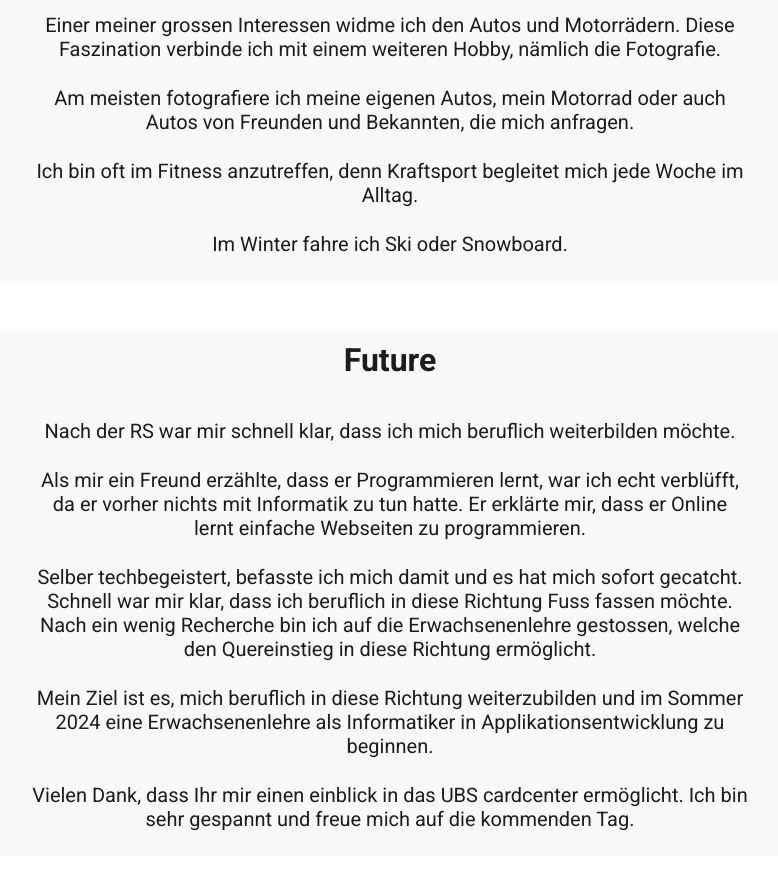
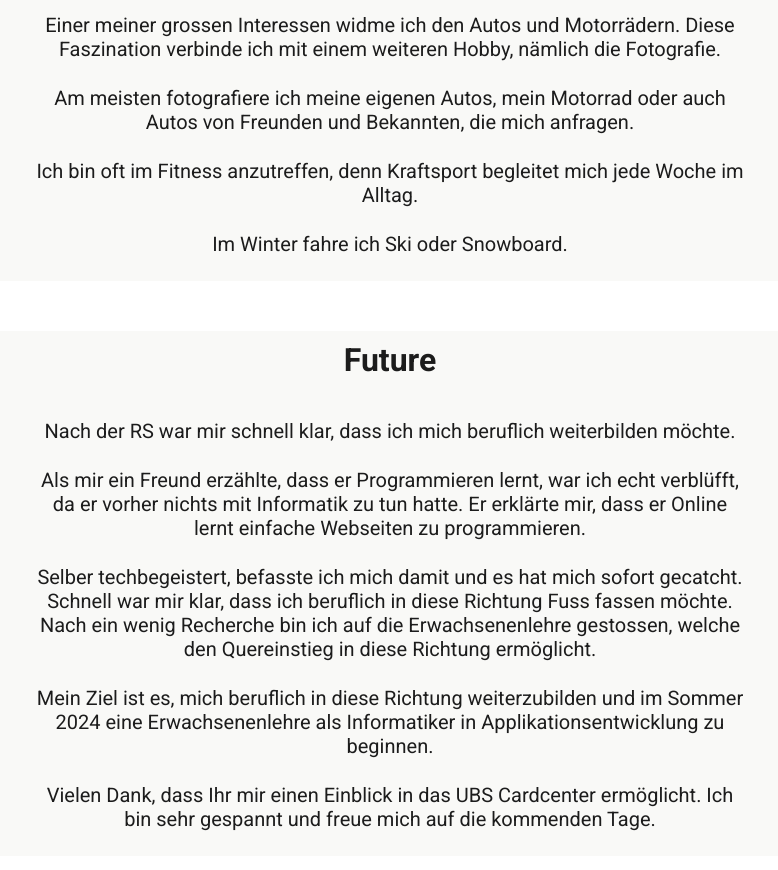
Before and after one commit to noahwie/noahwie.github.io, a plain HTML site: page index.html in a window 1280 px wide. Shown: the part 1559-2429 px from the top of the page, without its empty margins (250-1028 px from the left). Drawn offline with Linux system fonts and the light colour scheme.

Commit message:
Update index.html

```diff
--- a/index.html
+++ b/index.html
@@ -97,7 +97,7 @@
         Mein Ziel ist es, mich beruflich in diese Richtung weiterzubilden und im Sommer 2024 eine Erwachsenenlehre als Informatiker in Applikationsentwicklung zu beginnen.
       </p>
       <p>
-        Vielen Dank, dass Ihr  mir einen einblick in das UBS cardcenter ermöglicht. Ich bin sehr gespannt und freue mich auf die kommenden Tag.
+        Vielen Dank, dass Ihr  mir einen Einblick in das UBS Cardcenter ermöglicht. Ich bin sehr gespannt und freue mich auf die kommenden Tage.
       </p>
     </div>
   </main>
```
